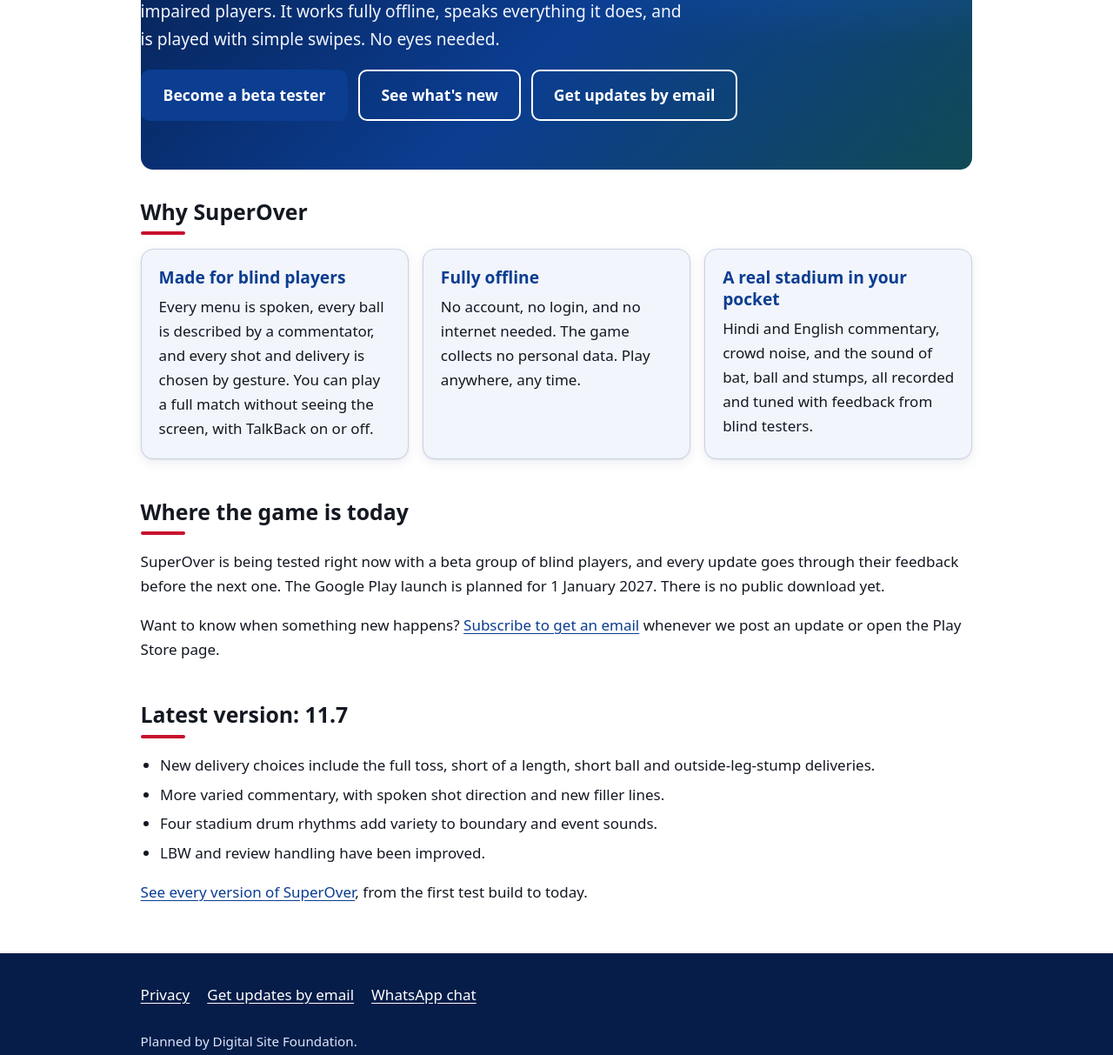
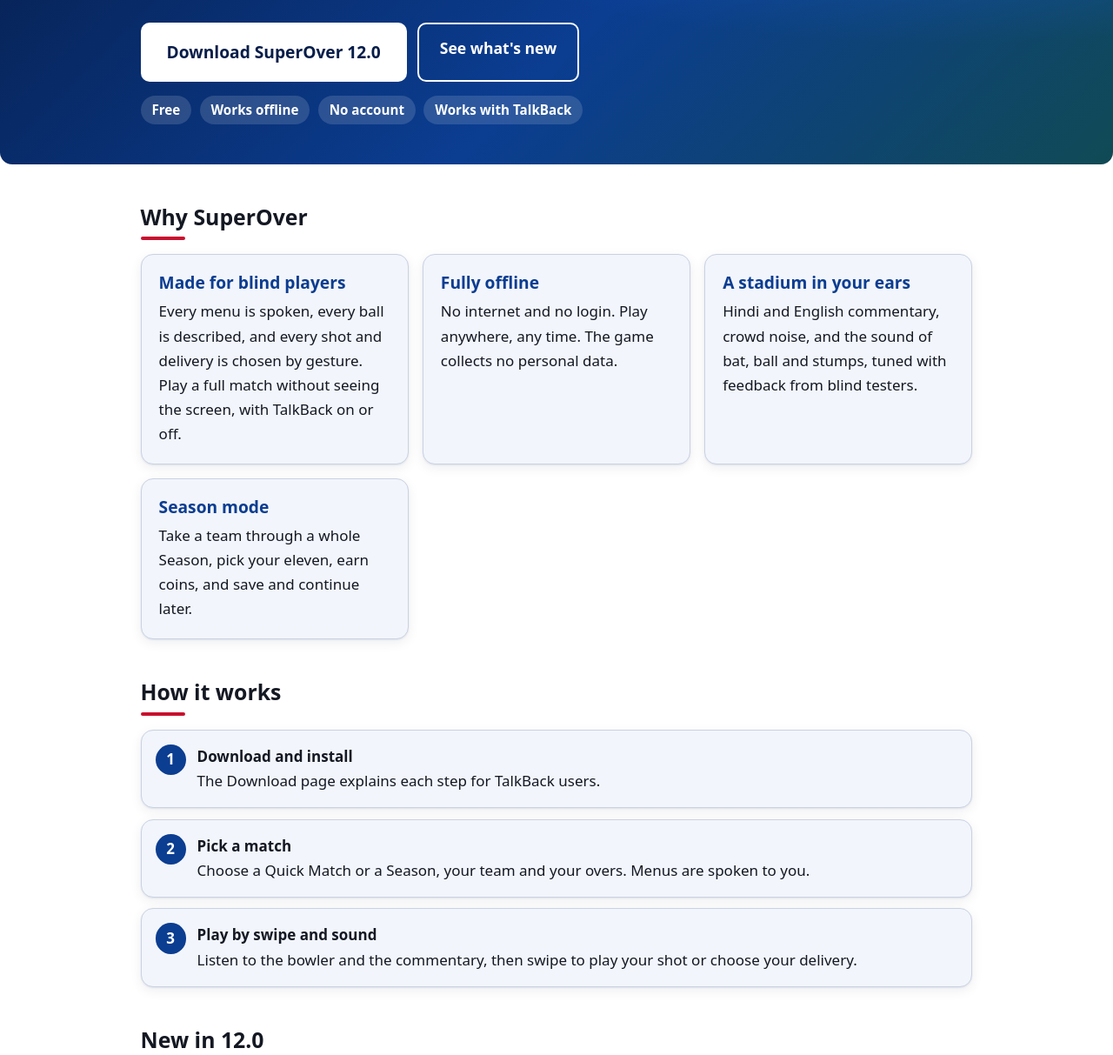
Before and after one commit to superover-ci/superover-ci.github.io, a plain HTML site: page index.html in a window 1280 px wide. Shown: the part 410-1623 px from the top of the page at 87% size. Drawn offline with Linux system fonts and the light colour scheme.

Commit message:
New home page
Updated the title and description for SEO and clarity. Enhanced the hero section with new content and added a new section for the latest version.

```diff
--- a/index.html
+++ b/index.html
@@ -3,8 +3,8 @@
 <head>
 <meta charset="utf-8">
 <meta name="viewport" content="width=device-width, initial-scale=1">
-<title>A cricket game you play with your ears | SuperOver</title>
-<meta name="description" content="SuperOver is an offline Android cricket game made for blind and visually impaired players. Gesture controls, spoken menus and live commentary.">
+<title>SuperOver: a cricket game you play with your ears</title>
+<meta name="description" content="SuperOver is a free offline Android cricket game made for blind and visually impaired players. Gesture controls, spoken menus and live commentary.">
 <link rel="icon" type="image/svg+xml" href="logo.svg">
 <link rel="stylesheet" href="style.css">
 </head>
@@ -21,7 +21,8 @@
       <li><a href="index.html" aria-current="page">Home</a></li>
       <li><a href="about.html">About</a></li>
       <li><a href="whats-new.html">What's New</a></li>
-            <li><a href="beta-testers.html">Become a tester</a></li>
+      <li><a href="download.html" class="nav-cta">Download</a></li>
+      <li><a href="beta-testers.html">Become a tester</a></li>
       <li><a href="feedback.html">Feedback</a></li>
       <li><a href="help-and-feedback.html">Help and feedback</a></li>
       <li><a href="contact.html">Contact Us</a></li>
@@ -30,52 +31,95 @@
     </nav>
   </div>
 </header>
-<main id="main" class="wrap">
+<main id="main">
 <div class="hero">
-  <img src="logo.svg" alt="The SuperOver logo: a red cricket ball with sound waves coming out of it" width="96" height="96" class="hero-logo">
-  <h1>SuperOver: a cricket game you play with your ears</h1>
-  <p class="lead">SuperOver is an Android cricket game made for blind and visually impaired players. It works fully offline, speaks everything it does, and is played with simple swipes. No eyes needed.</p>
-  <p class="hero-actions">
-    <a class="btn" href="beta-testers.html">Become a beta tester</a>
-    <a class="btn btn-outline" href="whats-new.html">See what's new</a>
-    <a class="btn btn-outline" href="subscribe.html">Get updates by email</a>
-  </p>
+  <div class="wrap">
+    <p class="hero-eyebrow">Free Android cricket game</p>
+    <h1>SuperOver: a cricket game you play with your ears</h1>
+    <p class="lead">Bat, bowl and field with simple swipes while a commentator describes every ball. Made for blind and visually impaired players. No eyes needed.</p>
+    <p class="hero-actions">
+      <a class="btn btn-primary btn-large" href="download.html">Download SuperOver 12.0</a>
+      <a class="btn btn-outline" href="whats-new.html">See what's new</a>
+    </p>
+    <ul class="hero-facts" aria-label="Key facts">
+      <li>Free</li>
+      <li>Works offline</li>
+      <li>No account</li>
+      <li>Works with TalkBack</li>
+    </ul>
+  </div>
 </div>
+<div class="wrap">
 
 <section aria-labelledby="h-why">
   <h2 id="h-why">Why SuperOver</h2>
   <div class="cards">
     <div class="card">
       <h3>Made for blind players</h3>
-      <p>Every menu is spoken, every ball is described by a commentator, and every shot and delivery is chosen by gesture. You can play a full match without seeing the screen, with TalkBack on or off.</p>
+      <p>Every menu is spoken, every ball is described, and every shot and delivery is chosen by gesture. Play a full match without seeing the screen, with TalkBack on or off.</p>
     </div>
     <div class="card">
       <h3>Fully offline</h3>
-      <p>No account, no login, and no internet needed. The game collects no personal data. Play anywhere, any time.</p>
+      <p>No internet and no login. Play anywhere, any time. The game collects no personal data.</p>
     </div>
     <div class="card">
-      <h3>A real stadium in your pocket</h3>
-      <p>Hindi and English commentary, crowd noise, and the sound of bat, ball and stumps, all recorded and tuned with feedback from blind testers.</p>
+      <h3>A stadium in your ears</h3>
+      <p>Hindi and English commentary, crowd noise, and the sound of bat, ball and stumps, tuned with feedback from blind testers.</p>
+    </div>
+    <div class="card">
+      <h3>Season mode</h3>
+      <p>Take a team through a whole Season, pick your eleven, earn coins, and save and continue later.</p>
     </div>
   </div>
 </section>
 
-<section aria-labelledby="h-status">
-  <h2 id="h-status">Where the game is today</h2>
-  <p>SuperOver is being tested right now with a beta group of blind players, and every update goes through their feedback before the next one. The Google Play launch is planned for 1 January 2027. There is no public download yet.</p>
-  <p>Want to know when something new happens? <a href="subscribe.html">Subscribe to get an email</a> whenever we post an update or open the Play Store page.</p>
+<section aria-labelledby="h-how">
+  <h2 id="h-how">How it works</h2>
+  <ol class="steps">
+    <li><strong>Download and install</strong> The Download page explains each step for TalkBack users.</li>
+    <li><strong>Pick a match</strong> Choose a Quick Match or a Season, your team and your overs. Menus are spoken to you.</li>
+    <li><strong>Play by swipe and sound</strong> Listen to the bowler and the commentary, then swipe to play your shot or choose your delivery.</li>
+  </ol>
 </section>
 
-<section aria-labelledby="h-latest">
-  <h2 id="h-latest">Latest version: 11.7</h2>
-  <ul>
-    <li>New delivery choices include the full toss, short of a length, short ball and outside-leg-stump deliveries.</li>
-    <li>More varied commentary, with spoken shot direction and new filler lines.</li>
-    <li>Four stadium drum rhythms add variety to boundary and event sounds.</li>
-    <li>LBW and review handling have been improved.</li>
+<section aria-labelledby="h-new">
+  <h2 id="h-new">New in 12.0</h2>
+  <ul class="fact-list">
+    <li>Season mode: pick your eleven, captain and wicketkeeper, and carry on later.</li>
+    <li>Coins, a free spin every day, and a medal for winning a Season.</li>
+    <li>Clearer match speech and more reliable pause and resume.</li>
+    <li>Fixes for problems our blind testers reported.</li>
   </ul>
-  <p><a href="whats-new.html">See every version of SuperOver</a>, from the first test build to today.</p>
+  <p><a href="versions/v12-0.html">Read everything new in 12.0</a>, or <a href="whats-new.html">see every version</a>.</p>
 </section>
+
+<section class="band" aria-labelledby="h-get">
+  <h2 id="h-get">Get SuperOver</h2>
+  <p>SuperOver 12.0 is free for Android 7 and above. The Download page shows the file size, the install steps and what to expect.</p>
+  <p><a class="btn btn-primary btn-large" href="download.html">Go to the Download page</a></p>
+</section>
+
+<section aria-labelledby="h-help">
+  <h2 id="h-help">Questions, feedback, help</h2>
+  <div class="cards">
+    <div class="card">
+      <h3>Contact us</h3>
+      <p>Trouble installing or playing? Write to us and we will help.</p>
+      <a class="btn" href="contact.html">Contact Us</a>
+    </div>
+    <div class="card">
+      <h3>Send feedback</h3>
+      <p>Found a bug or have an idea? Every report is read.</p>
+      <a class="btn" href="feedback.html">Send feedback</a>
+    </div>
+    <div class="card">
+      <h3>Stay updated</h3>
+      <p>Get an email when a new version comes out.</p>
+      <a class="btn" href="subscribe.html">Subscribe</a>
+    </div>
+  </div>
+</section>
+</div>
 </main>
 <footer class="site-footer">
   <div class="wrap">
```
